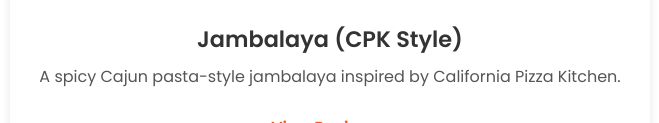
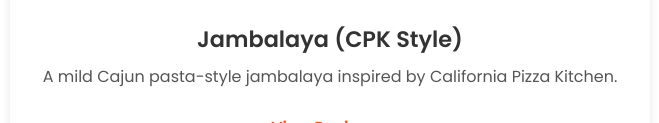
Before and after one commit to CatINCOMING/ShuCooks, a plain HTML site: page recipes.html in a window 1280 px wide. Shown: the part 677-800 px from the top of the page, 310-969 px from the left. Drawn offline with Linux system fonts and the light colour scheme.

Commit message:
Update recipes.html

```diff
--- a/recipes.html
+++ b/recipes.html
@@ -24,7 +24,7 @@
     <div class="recipe-card">
         <img src="images/mmexport.jpg" alt="Jambalaya">
         <div class="recipe-title">Jambalaya (CPK Style)</div>
-        <div class="recipe-desc">A spicy Cajun pasta-style jambalaya inspired by California Pizza Kitchen.</div>
+        <div class="recipe-desc">A mild Cajun pasta-style jambalaya inspired by California Pizza Kitchen.</div>
         <a class="recipe-link" href="jambalaya.html">View Recipe →</a>
     </div>
    <div class="recipe-card">
```
